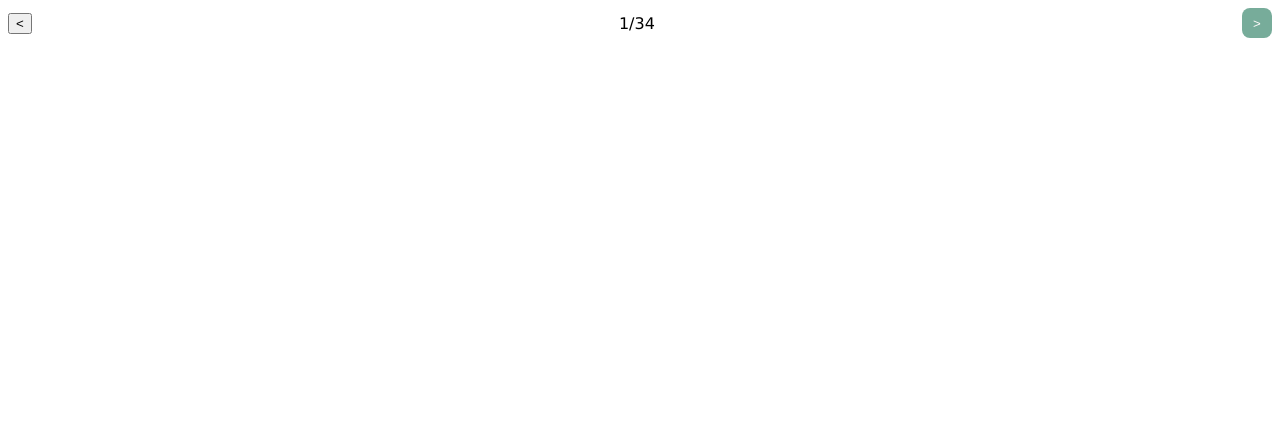
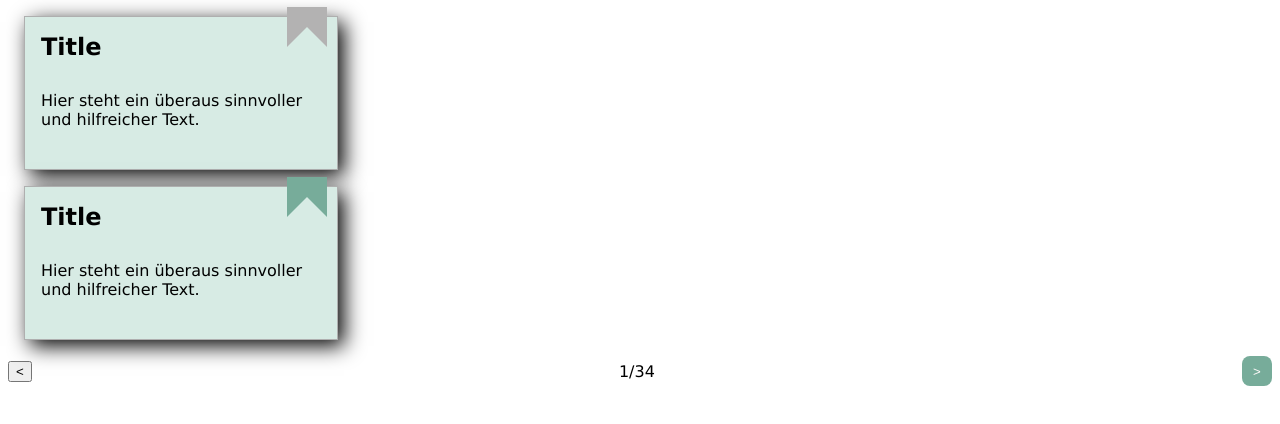
Before and after one commit to danicadombek/react-playground, a React (Vite) app: page / in a window 1280 px wide. Shown: the top 424 px of the page. Built offline with nearby package versions, Linux system fonts and the light colour scheme.

Commit message:
Create cards with bookmarks

```diff
--- a/src/App.jsx
+++ b/src/App.jsx
@@ -1,10 +1,12 @@
 import * as React from 'react'
-import Button from './Button'
 import Pagination from './Pagination'
+import Cards from './Cards'
 
 export default () => {
   return (
     <div>
+      <Cards />
+      <Cards isBookmarked />
       <Pagination isLeftDisabled={true} text="1/34" />
     </div>
   )
--- /dev/null
+++ b/src/Cards.css
@@ -0,0 +1,29 @@
+.Cards {
+  font-family: Verdana, Geneva, Tahoma, sans-serif;
+  width: 280px;
+  height: 120px;
+  border: 1px solid rgb(175, 175, 175);
+  box-shadow: 6px 6px 20px;
+  padding: 16px;
+  margin: 16px;
+  background-color: rgb(215, 235, 228);
+  position: relative;
+}
+
+.Card-headline {
+  padding-top: 0;
+  margin: 0 0 30px;
+}
+
+.bookmark {
+  position: absolute;
+  top: -10px;
+  right: 10px;
+  border: 20px solid rgb(179, 178, 178);
+  border-bottom-color: transparent;
+}
+
+.bookmark--selected {
+  border: 20px solid rgb(119, 172, 154);
+  border-bottom-color: transparent;
+}
--- /dev/null
+++ b/src/Cards.jsx
@@ -0,0 +1,16 @@
+import * as React from 'react'
+import './Cards.css'
+
+export default function Cards({ isBookmarked }) {
+  return (
+    <section className="Cards">
+      <h2 className="Card-headline">Title</h2>
+      <div
+        role="button"
+        className={isBookmarked ? 'bookmark--selected bookmark' : 'bookmark'}
+        aria-label="bookmark"
+      ></div>
+      <p>Hier steht ein überaus sinnvoller und hilfreicher Text.</p>
+    </section>
+  )
+}
```
